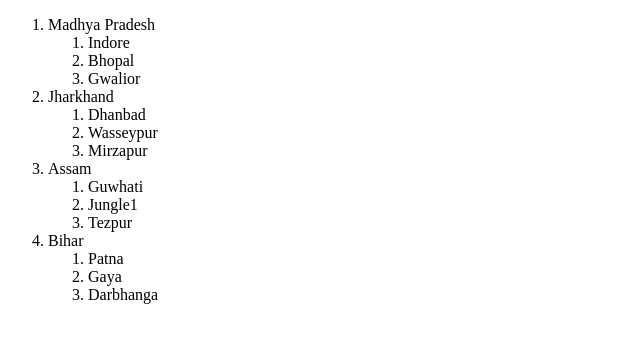
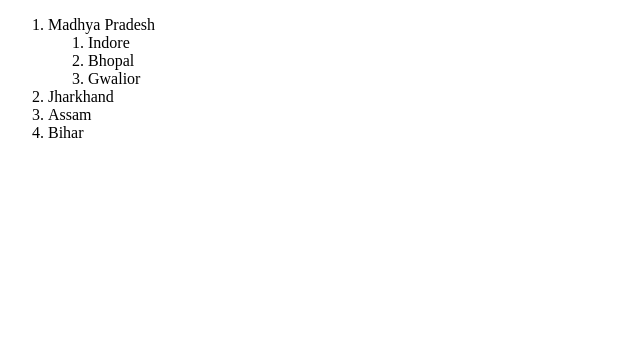
Before and after one commit to mayurpaunipagar/Hackathon-7---Nested-List, a React app: page / in a window 1280 px wide. Both pictures are taken after a click on the item "Madhya Pradesh". Shown: the top 342 px of the page, without its empty margins (0-640 px from the left). Built offline with nearby package versions, Linux system fonts and the light colour scheme.

Commit message:
update individual functioning but still has problems

```diff
--- a/src/components/App.js
+++ b/src/components/App.js
@@ -155,15 +155,15 @@ const states = [
 ];
 
 function App() {
-  const [city, setCity] = useState(false);
-  const [town, setTown] = useState(false);
+  const [stateId, setStateId] = useState("");
+  const [cityId, setCityId] = useState("");
   const toggleCities = (event) => {
-    const toggle = !city;
-    setCity(toggle);
+    setStateId(event.target.id);
+    console.log(event.target.id);
+
   }
-  const toggleTowns = () => {
-    const toggle = !town;
-    setTown(toggle);
+  const toggleTowns = (event) => {
+    setCityId(event.target.id);
   }
   return (<div id="main">
     <ol>
@@ -172,11 +172,11 @@ function App() {
           {mystate.name}
           <ol>
             {mystate.cities.map((mycity, indexCity) => (
-              (city)?(<li id={"city" + (indexCity + 1)} onClick={toggleTowns} style={{ cursor: 'pointer' }}>
+              (stateId===("state"+(index+1)))?(<li id={"city" + (indexCity + 1)} onClick={toggleTowns} style={{ cursor: 'pointer' }}>
                 {mycity.name}
                 <ol>
                   {mycity.towns.map((mytown,indexTown)=>(
-                    (town)?(<li id={"town" + (indexTown + 1)}>{mytown.name}</li>):("")
+                    (cityId===("city"+(indexCity+1)))?(<li id={"town" + (indexTown + 1)}>{mytown.name}</li>):("")
                   ))}
                 </ol>
               </li>):("")
```
